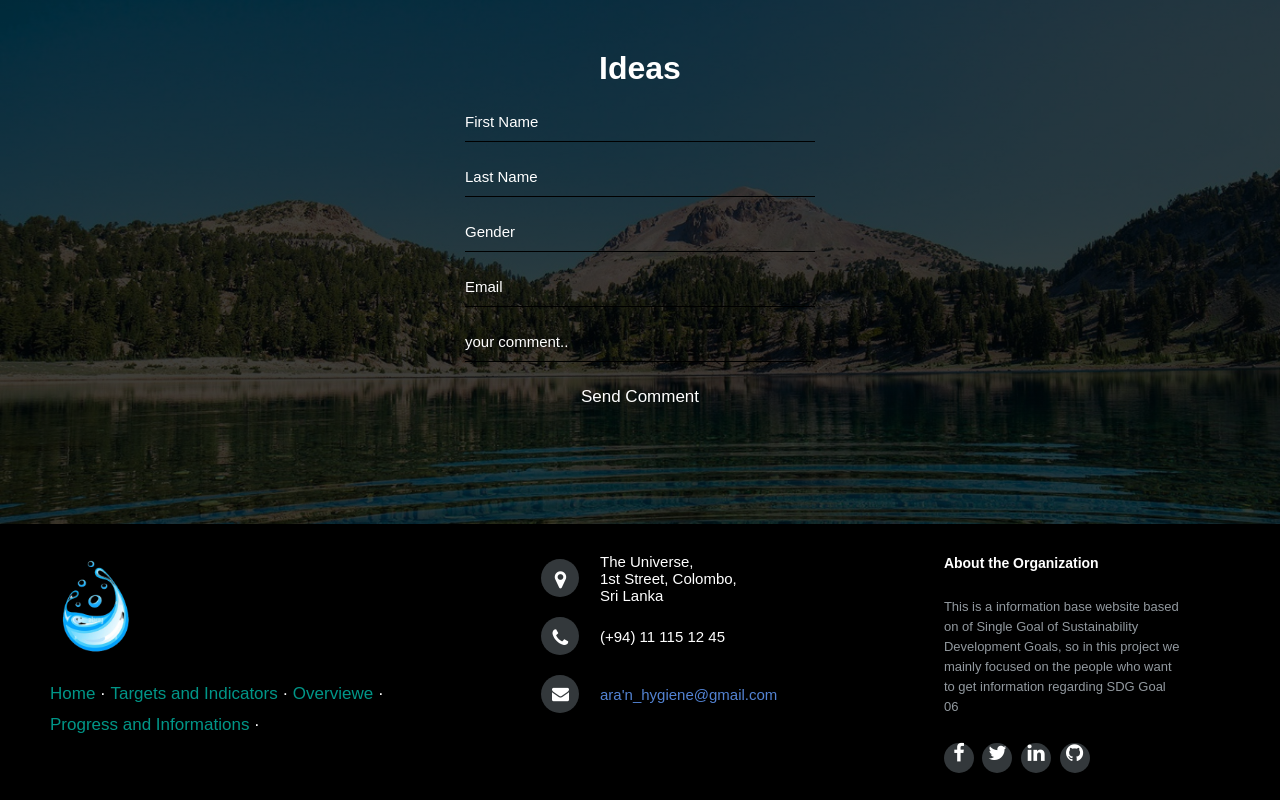
After one commit to Sanjeewa001/Ara-n-hygiene-for-humans, a PHP site: page /idea.php in a window 1280 px wide. The commit adds this page. Run offline with PHP 8.4, Linux system fonts and the light colour scheme; some libraries are stand-ins or nearby versions.

Commit message:
idea.php updated

```diff
--- a/css/signup.css
+++ b/css/signup.css
@@ -51,3 +51,201 @@ datalist{
 	transition: 0.6s;
 	background: white;
 }
+/* footer area */
+
+footer {
+    position: relative;
+    bottom: 0;
+}
+
+.footer-left h3 img {
+    width: 50%;
+    display: flex;
+    padding: 0%;
+    margin: 0%;
+}
+
+.footer-distributed {
+    top: auto;
+    position: relative;
+    background-color: black;
+    box-sizing: border-box;
+    width: 100%;
+    text-align: left;
+    font: 16px sans-serif;
+    padding: 25px 50px;
+    margin-top: auto;
+}
+
+.footer-distributed .footer-left,
+.footer-distributed .footer-center,
+.footer-distributed .footer-right {
+    display: inline-block;
+    vertical-align: top;
+    font-size: 20px;
+    line-height: normal;
+}
+
+.footer-distributed .footer-left {
+    width: 40%;
+}
+
+.footer-distributed h3 {
+    color: #ffffff;
+    font: normal 36px 'Cookie', cursive;
+    margin: 0;
+}
+
+.footer-distributed h3 span {
+    color: #5383d3;
+}
+
+.footer-distributed .footer-links {
+    color: #ffffff;
+    margin: 20px 0 12px;
+    padding: auto;
+    font-size: 17px;
+}
+
+.footer-distributed .footer-links a {
+    display: inline-block;
+    line-height: 1.8;
+    text-decoration: none;
+    color: #009688;
+}
+
+.footer-distributed .footer-company-name {
+    color: #8f9296;
+    font-size: 14px;
+    font-weight: normal;
+    margin: 0;
+}
+
+.footer-distributed .footer-center {
+    width: 35%;
+}
+
+.footer-distributed .footer-center i {
+    background-color: #33383b;
+    color: #ffffff;
+    font-size: 20px;
+    width: 38px;
+    height: 38px;
+    border-radius: 50%;
+    text-align: center;
+    line-height: 42px;
+    margin: 10px 15px;
+    vertical-align: middle;
+}
+
+.footer-distributed .footer-center i.fa-envelope {
+    font-size: 17px;
+    line-height: 38px;
+}
+
+.footer-distributed .footer-center p {
+    display: inline-block;
+    color: #ffffff;
+    vertical-align: middle;
+    font-size: 15px;
+    margin: 0;
+}
+
+.footer-distributed .footer-center p span {
+    display: block;
+    font-weight: normal;
+    font-size: 14px;
+    line-height: 2;
+}
+
+.footer-distributed .footer-center p a {
+    color: #5383d3;
+    text-decoration: none;
+    ;
+}
+
+.footer-distributed .footer-right {
+    width: 20%;
+}
+
+.footer-distributed .footer-company-about {
+    line-height: 20px;
+    color: #92999f;
+    font-size: 13px;
+    font-weight: normal;
+    margin: 0;
+}
+
+.footer-distributed .footer-company-about span {
+    display: block;
+    color: #ffffff;
+    font-size: 14px;
+    line-height: 2;
+}
+
+.footer-distributed .footer-center p a {
+    color: #5383d3;
+    text-decoration: none;
+}
+
+.footer-distributed .footer-right {
+    width: 20%;
+}
+
+.footer-distributed .footer-company-about {
+    line-height: 20px;
+    color: #92999f;
+    font-size: 13px;
+    font-weight: normal;
+    margin: 0;
+}
+
+.footer-distributed .footer-company-about span {
+    display: block;
+    color: #ffffff;
+    font-size: 14px;
+    font-weight: bold;
+    margin-bottom: 20px;
+}
+
+.footer-distributed .footer-icons {
+    margin-top: 25px;
+}
+
+.footer-distributed .footer-icons a {
+    display: inline-block;
+    width: 30px;
+    height: 30px;
+    cursor: pointer;
+    background-color: #33383b;
+    border-radius: 50%;
+    font-size: 20px;
+    color: #ffffff;
+    text-align: center;
+    line-height: 42px;
+    margin-right: 3px;
+    margin-bottom: 2px;
+}
+
+@media (max-width: 880px) {
+    .footer-distributed {
+        font: bold 14px sans-serif;
+    }
+    .footer-distributed .footer-left,
+    .footer-distributed .footer-center,
+    .footer-distributed .footer-right {
+        display: block;
+        width: 100%;
+        margin-bottom: 40px;
+        text-align: center;
+    }
+    .footer-distributed .footer-center i {
+        margin-left: 0;
+    }
+    .main {
+        line-height: normal;
+        font-size: auto;
+    }
+
+
+}
--- /dev/null
+++ b/idea.php
@@ -0,0 +1,118 @@
+<html>
+<head>
+	<title> Give us your opinion </title>
+	<link rel="stylesheet" href="signup.css">
+	<link rel="stylesheet" href="http://maxcdn.bootstrapcdn.com/font-awesome/4.2.0/css/font-awesome.min.css">
+	<style type="text/css">
+
+		body {
+  background-image: linear-gradient(rgba(0,0,0,0.75),rgba(0,0,0,0.75)),url('1.jpg');
+  background-repeat: no-repeat;
+  background-attachment: fixed;
+  background-size: cover;
+}
+	</style>
+</head>
+<body>
+<?php
+    require('backend/db.php');
+    // When form submitted, insert values into the database.
+    if (isset($_REQUEST['username'])) {
+        // removes backslashes
+        $First_name = stripslashes($_REQUEST['First_name']);
+        //escapes special characters in a string
+       $First_name = mysqli_real_escape_string($con, $First_name);
+        $Last_name    = stripslashes($_REQUEST['Last_name']);
+        $Last_name    = mysqli_real_escape_string($con, $Last_name);
+        $Gender = stripslashes($_REQUEST['Gender']);
+        $Gender = mysqli_real_escape_string($con, $Gender);
+        $E_mail = stripslashes($_REQUEST['E_mail']);
+        $E_mail = mysqli_real_escape_string($con, $E_mail);
+        $Massage = stripslashes($_REQUEST['Massage']);
+        $Massage = mysqli_real_escape_string($con, $Massage);
+
+        $query    = "INSERT into `idea` (First_name,Last_name,Gender,E_mail,Massage)
+                     VALUES ('$First_name', '$Last_name','$Gender', '$E_mail','$Massage')";
+        $result   = mysqli_query($con, $query);
+        if ($result) {
+            echo "<div class='form'>
+                  <h3>Your Massage was recived.</h3><br/>
+                  <p class='link'>Would you like to make a <strong>Donation</strong> <a href='index.html'>Donate</a></p>
+                  </div>";
+        } else {
+            echo "<div class='form'>
+                  <h3>Required fields are missing.</h3><br/>
+                  <p class='link'>Click here to <a href='backend/registration.php'>registration</a> again.</p>
+                  </div>";
+        }
+    } else {
+?>
+<form class="form" method="post" name="Ideas">
+    <h1>Ideas</h1>
+    <input type="text" name="First_name" placeholder="First Name">
+	<input type="text" name="Last_name" placeholder="Last Name">
+	<input type="text" name="Gender" list="Gender" placeholder="Gender">
+	<datalist id="Gender">
+		<option>Male</option>
+		<option>Female</option>
+	</datalist>
+	<input type="text" name="E_mail" placeholder="Email">
+	<input type="text" name="Massage" placeholder="your comment..">
+	<button type="submit">Send Comment</button>
+</form>
+<?php
+    }
+?>
+<!-- footer area -->
+    <footer class="footer-distributed">
+
+        <div class="footer-left">
+
+            <h3>
+                <a href="index.html"><img src="2.png" style="width:100px;height:110px;"></a>
+            </h3>
+
+            <p class="footer-links">
+                <a href="index.html">Home</a> ·
+                <a href="Target.html">Targets and Indicators</a> ·
+                <a href="about.html">Overviewe</a> ·
+                <a href="news.html">Progress and Informations</a> ·
+
+            </p>
+        </div>
+
+        <div class="footer-center">
+
+            <div>
+                <i class="fa fa-map-marker"></i>
+                <p> The Universe,<br> 1st Street, Colombo, <br> Sri Lanka</p>
+            </div>
+
+            <div>
+                <i class="fa fa-phone"></i>
+                <p>(+94) 11 115 12 45</p>
+            </div>
+
+            <div>
+                <i class="fa fa-envelope"></i>
+                <p><a href="mailto:support@company.com">ara'n_hygiene@gmail.com</a></p>
+            </div>
+
+        </div>
+
+        <div class="footer-right">
+
+            <p class="footer-company-about">
+                <span>About the Organization </span> This is a information base website based on of Single Goal of Sustainability Development Goals, so in this project we mainly focused on the people who want to get information regarding SDG Goal 06  </p>
+
+            <div class="footer-icons">
+
+                <a href="#"><i class="fa fa-facebook"></i></a>
+                <a href="#"><i class="fa fa-twitter"></i></a>
+                <a href="#"><i class="fa fa-linkedin"></i></a>
+                <a href="https://github.com/Sanjeewa001/Ara-n-hygiene-for-humans"><i class="fa fa-github"></i></a>
+
+            </div>
+        </div>
+    </footer>
+</body>
```
Also changed, not shown: signup.html (deleted, +0 -31 lines).
